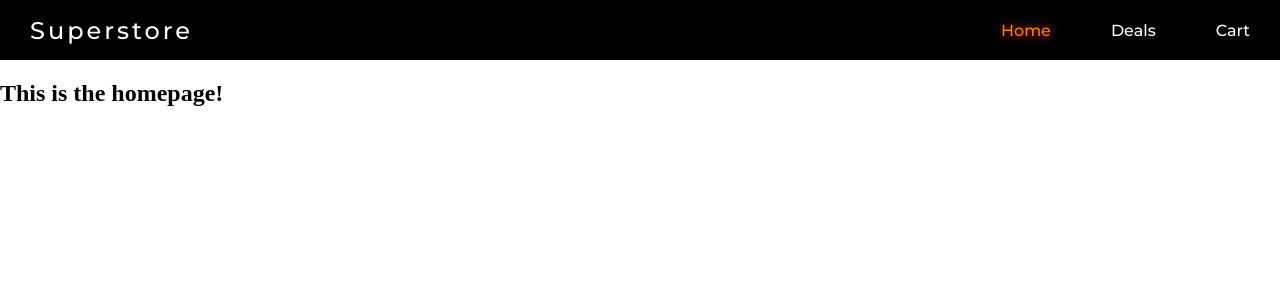
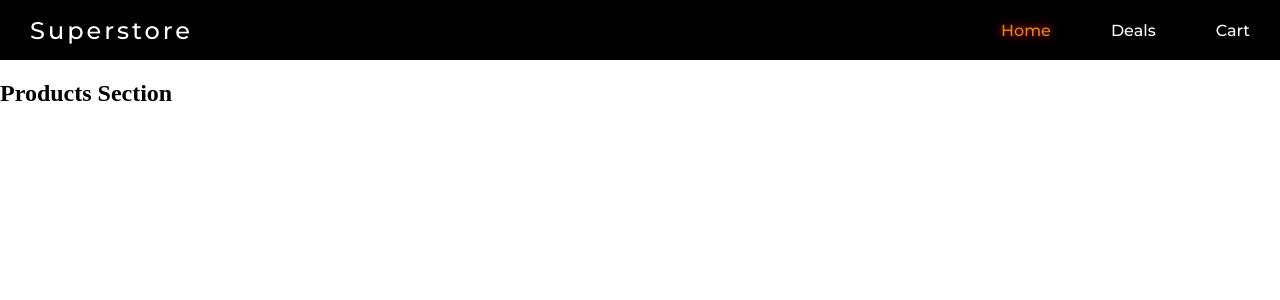
Before and after one commit to bryanurizar/superstore, a React (Create React App) app: page / in a window 1280 px wide. Shown: the top 300 px of the page. Built offline with nearby package versions, Linux system fonts and the light colour scheme.

Commit message:
fix of navbar and started to implemenet the products section

```diff
--- a/src/components/Home/Home.js
+++ b/src/components/Home/Home.js
@@ -1,5 +1,7 @@
+import Products from "./Products/Products";
+
 function Home() {
-  return <h2>This is the homepage!</h2>;
+  return <Products />;
 }
 
 export default Home;
--- a/src/components/Home/Navbar/Navbar.css
+++ b/src/components/Home/Navbar/Navbar.css
@@ -1,4 +1,4 @@
-navbar {
+nav {
   display: flex;
   justify-content: center;
   align-items: center;
--- a/src/components/Home/Navbar/Navbar.js
+++ b/src/components/Home/Navbar/Navbar.js
@@ -10,7 +10,7 @@ function Navbar() {
   const linkStyles = { textDecoration: "none", color: "white" };
 
   return (
-    <navbar>
+    <nav>
       <div className="logo">
         <Link style={linkStyles} to="/">
           Superstore
@@ -35,7 +35,7 @@ function Navbar() {
           </li>
         </ul>
       </div>
-    </navbar>
+    </nav>
   );
 }
 
--- /dev/null
+++ b/src/components/Home/Products/Products.js
@@ -0,0 +1,11 @@
+import "./Products.css";
+
+function Products() {
+  return (
+    <div>
+      <h2>Products Section</h2>
+    </div>
+  );
+}
+
+export default Products;
```
Also changed, not shown: src/components/Home/Products/Products.css (added).
